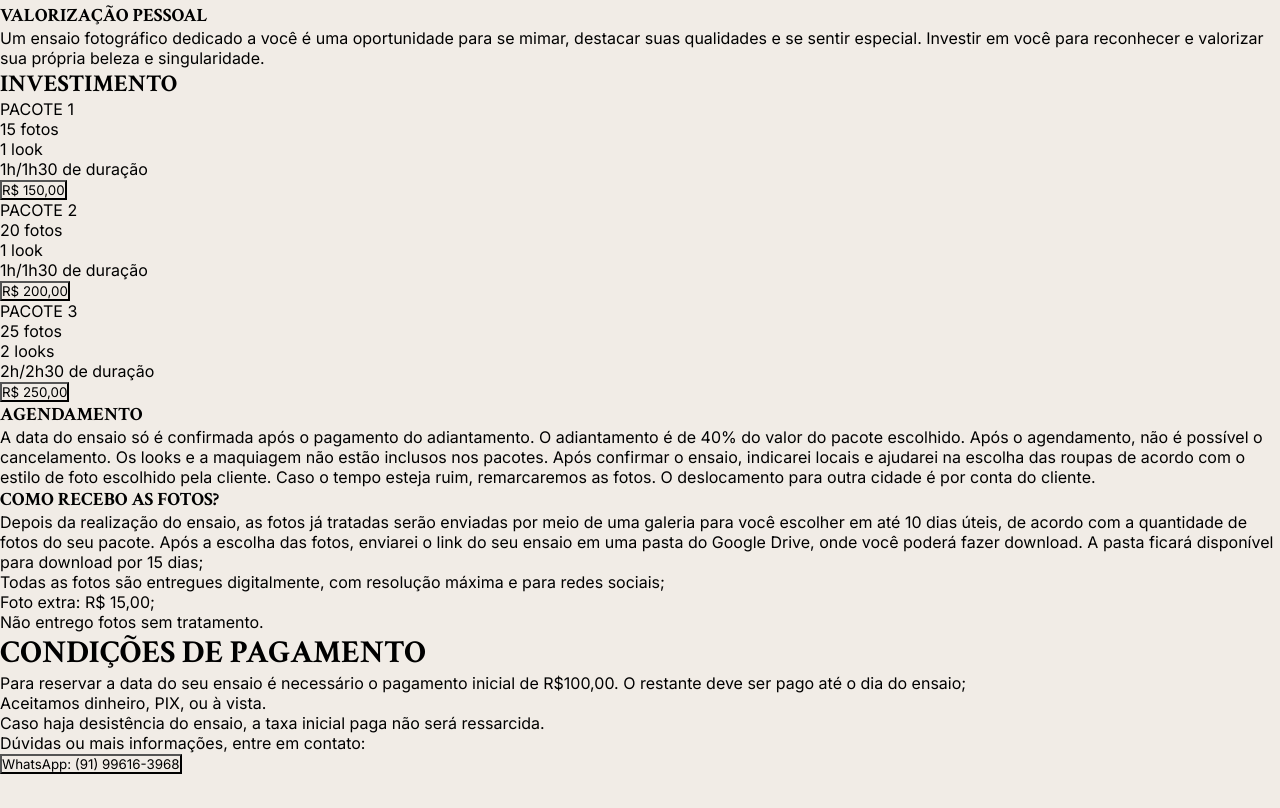
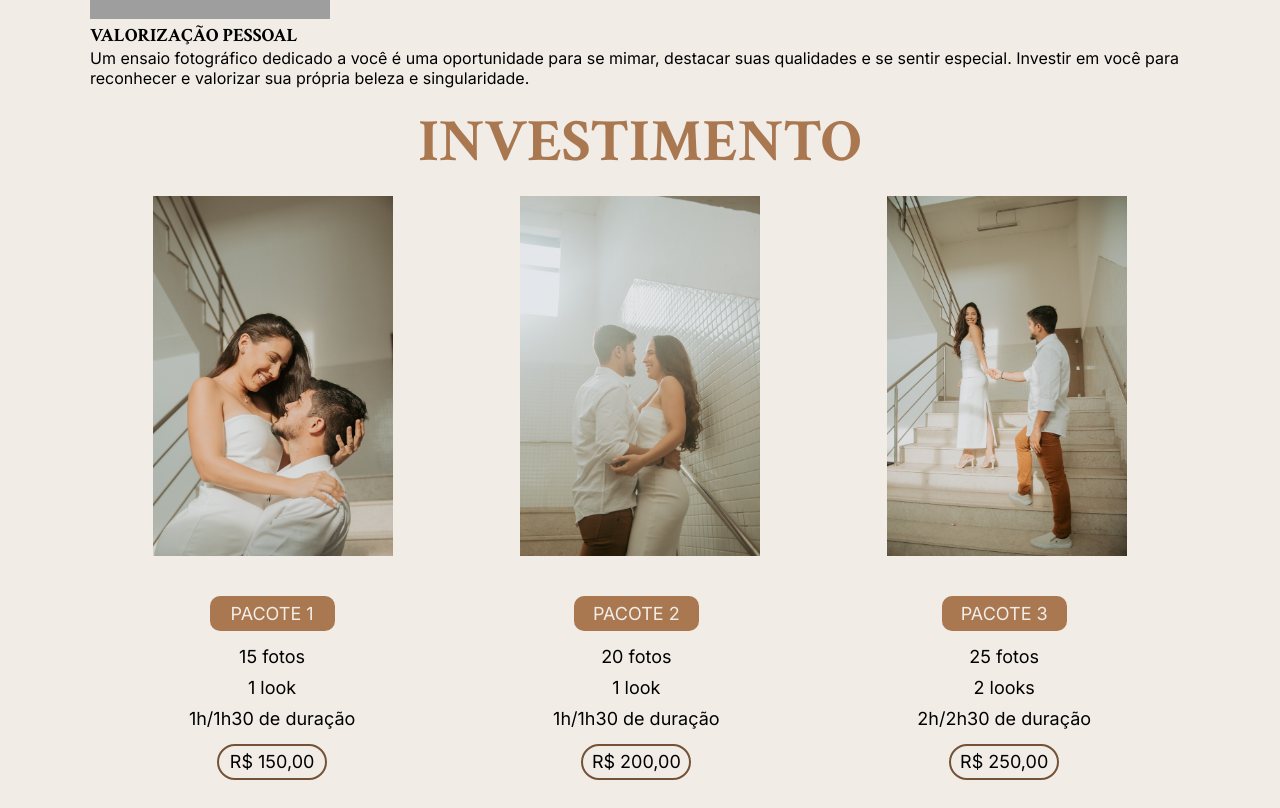
Before and after one commit to renaldopetlim/ERICA-LUANA-FOTOGRAFA, a plain HTML site: page index.html in a window 1280 px wide. Shown: the part 1200-2008 px from the top of the page. Before the commit the page ends 1974 px from the top, so only its background shows below. Drawn offline with Linux system fonts and the light colour scheme; grey boxes are pictures that could not be loaded.

Commit message:
Sec Invest OK

```diff
--- a/assets/style.css
+++ b/assets/style.css
@@ -6,6 +6,10 @@
     box-sizing: border-box;
     background-color: var(--background-color);
     font-family: 'Inter', sans-serif;
+    scroll-behavior: smooth;
+}
+    body{
+        padding: 0 90px 0 90px;
     }
         :root {
             --color-white: #FFFFFF;
@@ -15,8 +19,62 @@
             --ballon-beige: #AA7850;
             --border-color: #745237;
         }
-
-/* ------------ */
             #fontTitle{
                 font-family: "Crimson Text", serif;
             }
+
+/* ------ INVESTIMENTO ------ */
+    .invest{
+        font-size: 60px;
+        color: var(--ballon-beige);
+        display: flex;
+        justify-content: center;
+        margin: 15px 0 15px 0;
+    }
+    .packImages{
+        display: flex;
+        align-items: center;
+        justify-content: space-around;
+        margin: 15px 0 15px 0;
+    }
+        .packImages img{
+            width: 240px;
+        }
+    .packs{
+        display: flex;
+        align-items: center;
+        justify-content: space-around;
+        margin: 15px 0 15px 0;
+    }
+        .packs div{
+            display: flex;
+            flex-direction: column;
+            align-items: center;
+            margin: 15px 0 15px 0;
+        }
+            .packs div h3{
+                display: flex;
+                justify-content: center;
+                align-items: center;
+                font-size: 18px;
+                font-weight: 400;
+                color: var(--background-color);
+                background-color: var(--ballon-beige);
+                width: 125px;
+                height: 35px;
+                border-radius: 10px;
+                margin: 10px;
+            }
+            .packs div p{
+                font-size: 18px;
+                padding: 5px 0 5px 0;
+            }
+            .packs div button{
+                font-size: 18px;
+                margin: 10px 0 10px 0;
+                width: 110px;
+                height: 36px;
+                border-radius: 25px;
+                cursor: pointer;
+                border: 2px solid #745237;
+            }
--- a/index.html
+++ b/index.html
@@ -119,24 +119,29 @@
     </main>
 
     <section>
-        <h1 id="fontTitle">INVESTIMENTO</h1>
-        <div>
+        <h1 id="fontTitle" class="invest">INVESTIMENTO</h1>
+        <div class="packImages">
+            <img src="assets/images/3-investimento/pack1.png" alt="pack1">
+            <img src="assets/images/3-investimento/pack2.png" alt="pack2">
+            <img src="assets/images/3-investimento/pack3.png" alt="pack3">
+        </div>
+        <div class="packs">
             <div>
-                <img>PACOTE 1</img>
+                <h3>PACOTE 1</h3>
                 <p>15 fotos</p>
                 <p>1 look</p>
                 <p>1h/1h30 de duração</p>
                 <button>R$ 150,00</button>
             </div>
             <div>
-                <img>PACOTE 2</img>
+                <h3>PACOTE 2</h3>
                 <p>20 fotos</p>
                 <p>1 look</p>
                 <p>1h/1h30 de duração</p>
                 <button>R$ 200,00</button>
             </div>
             <div>
-                <img>PACOTE 3</img>
+                <h3>PACOTE 3</h3>
                 <p>25 fotos</p>
                 <p>2 looks</p>
                 <p>2h/2h30 de duração</p>
```
Also changed, not shown: script.js (deleted). Lines whose indentation alone changed are shown as unchanged.
